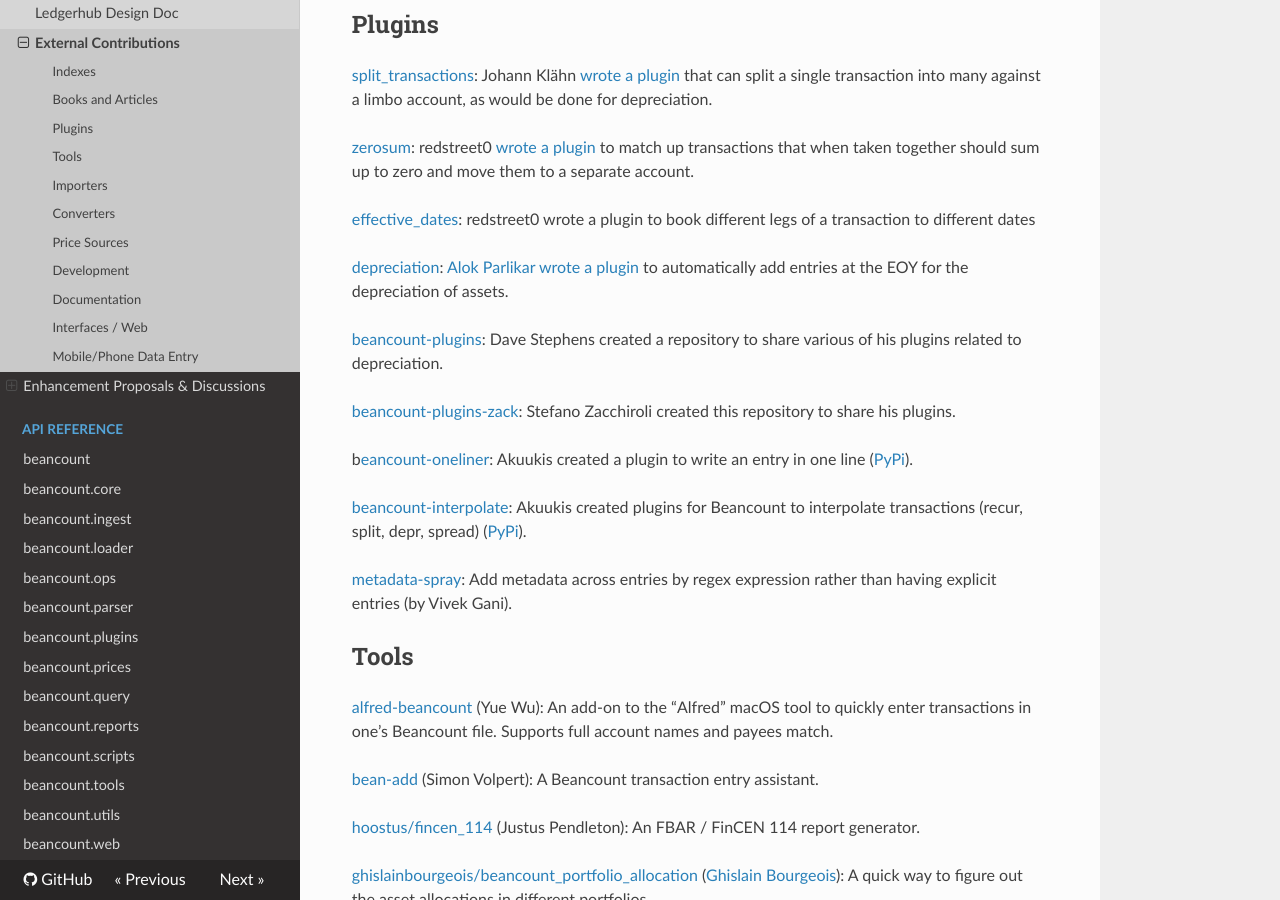
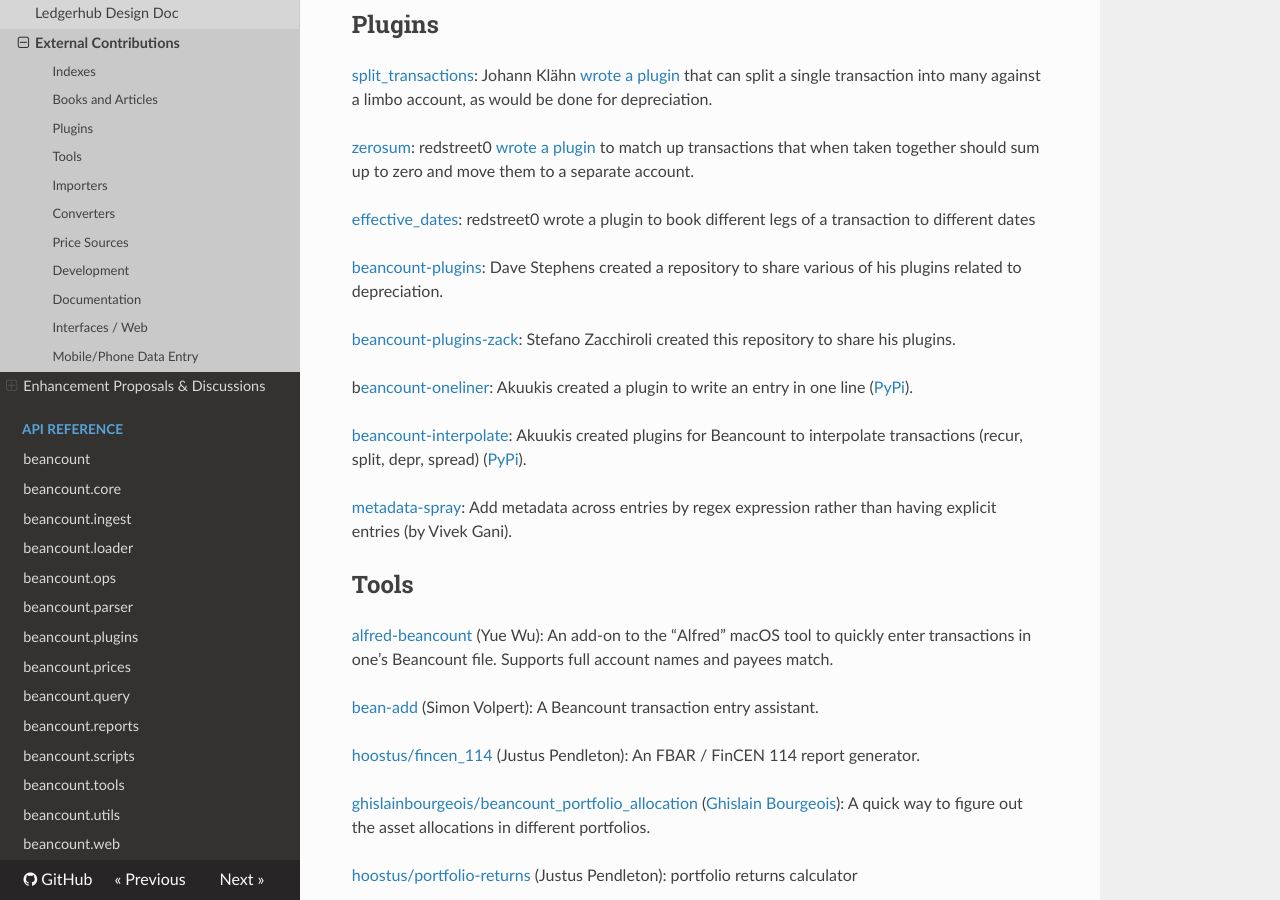
Before and after one commit to beancount/docs, an MkDocs documentation site: the page built from docs/external_contributions.md, in a window 1280 px wide and 900 px high, scrolled down 632 px. Built offline with MkDocs 1.6.1, drawn with Linux system fonts in a browser that asks for light colours.

Commit message:
Re-generate docs

```diff
--- a/docs/external_contributions.md
+++ b/docs/external_contributions.md
@@ -29,8 +29,6 @@
 [<span class="underline">zerosum</span>](https://github.com/redstreet/beancount_plugins_redstreet): redstreet0 [<span class="underline">wrote a plugin</span>](https://groups.google.com/d/msg/beancount/MU6KozsmqGQ/sehD3dqZslEJ) to match up transactions that when taken together should sum up to zero and move them to a separate account.
 
 [<span class="underline">effective\_dates</span>](https://github.com/redstreet/beancount_plugins_redstreet): redstreet0 wrote a plugin to book different legs of a transaction to different dates
-
-[<span class="underline">depreciation</span>](https://bitbucket.org/snippets/happyalu/EAMgj/beancount-automated-depreciation-plugin): [<span class="underline">Alok Parlikar</span>](https://plus.google.com/u/0/+AlokParlikar/posts) [<span class="underline">wrote a plugin</span>](https://bitbucket.org/snippets/happyalu/EAMgj/beancount-automated-depreciation-plugin) to automatically add entries at the EOY for the depreciation of assets.
 
 [<span class="underline">beancount-plugins</span>](https://github.com/davidastephens/beancount-plugins): Dave Stephens created a repository to share various of his plugins related to depreciation.
 
```
Also changed, not shown: docs/beancount_design_doc.md (+1 -1 lines), docs/installing_beancount.md (+1 -1 lines), docs/sharing_expenses_with_beancount.md (+1 -1 lines).
